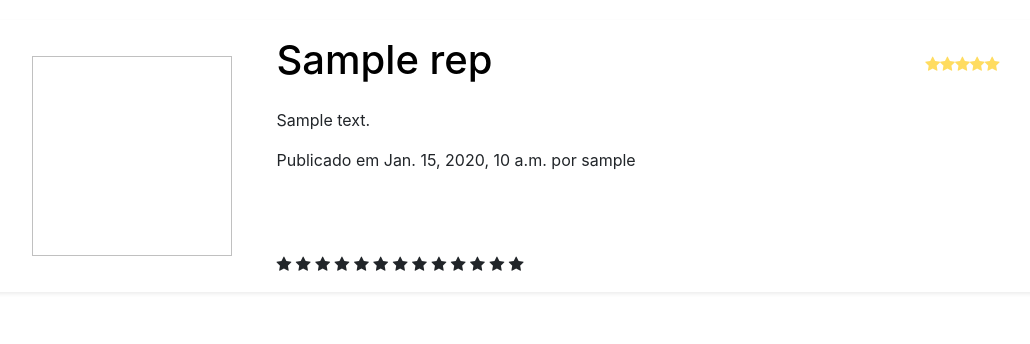
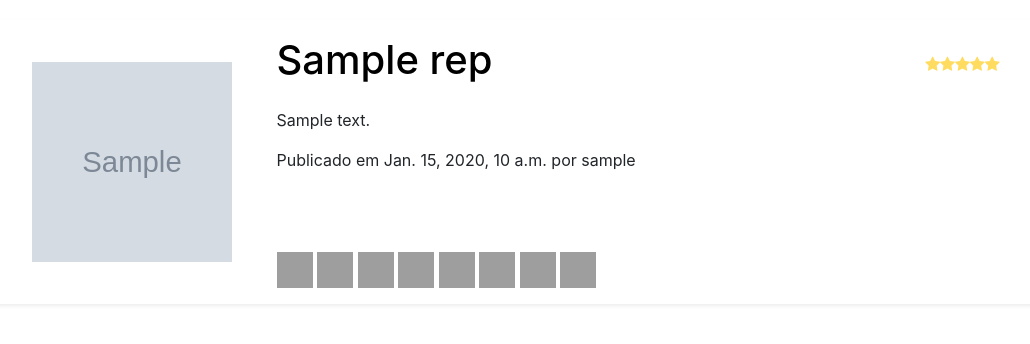
Before and after one commit to raphaelsander/SocialRep, a Django app: page /republics/ in a window 1280 px wide. Shown: the part 88-432 px from the top of the page, without its empty margins (119-1149 px from the left). Run offline with Django 3.2, Linux system fonts and the light colour scheme; tables that the repository leaves empty hold one stand-in row (values such as "Sample post"); grey boxes marked "Sample" are stand-in pictures; parts of the project's set-up code (start-up, migrations or seed data) failed here and were passed over; some libraries are stand-ins or nearby versions; grey boxes are pictures that could not be loaded.

Commit message:
Adição de configurações para media.

```diff
--- a/src/templates/republics/rep_list.html
+++ b/src/templates/republics/rep_list.html
@@ -1,12 +1,11 @@
 {% extends "base.html" %}
-
 {% block title %}SocialRep{% endblock %}
-
+{% load static %}
 {% block content %}
     {% for rep in rep_list %}
         <div class="row shadow-sm p-3" style="filter: blur(0px) grayscale(0%) hue-rotate(0deg);margin: 20px;">
             <div class="col-3 text-center d-table d-sm-table d-lg-flex justify-content-md-center align-items-md-center" style="padding: 0px;">
-                <img style="width: 200px;height: 200px;margin: 20px;">
+                <img src="/media/{{ rep.img }}" style="width: 200px;height: 200px;margin: 20px;">
             </div>
             <div class="col-9">
                 <div class="row">
@@ -33,19 +32,17 @@
                 </div>
                 <div class="row">
                     <div class="col text-nowrap">
-                        <i class="fa fa-star"></i>
-                        <i class="fa fa-star"></i>
-                        <i class="fa fa-star"></i>
-                        <i class="fa fa-star"></i>
-                        <i class="fa fa-star"></i>
-                        <i class="fa fa-star"></i>
-                        <i class="fa fa-star"></i>
-                        <i class="fa fa-star"></i>
-                        <i class="fa fa-star"></i>
-                        <i class="fa fa-star"></i>
-                        <i class="fa fa-star"></i>
-                        <i class="fa fa-star"></i>
-                        <i class="fa fa-star"></i>
+                        {% if rep.has_3d_printer %}<img src="{% static 'imgs/3d_printer.svg' %}" width="36" height="36">{% endif %}
+                        {% if rep.has_animal %}<img src="{% static 'imgs/animal.svg' %}" width="36" height="36">{% endif %}
+                        {% if rep.has_garage %}<img src="{% static 'imgs/garage.svg' %}" width="36" height="36">{% endif %}
+                        {% if rep.has_grill %}<img src="{% static 'imgs/grill.svg' %}" width="36" height="36">{% endif %}
+                        {% if rep.has_internet %}<img src="{% static 'imgs/internet.svg' %}" width="36" height="36">{% endif %}
+                        {% if rep.has_maid %}<img src="{% static 'imgs/maid.svg' %}" width="36" height="36">{% endif %}
+                        {% if rep.has_man %}<img src="{% static 'imgs/man.svg' %}" width="36" height="36">{% endif %}
+                        {% if rep.has_pool %}<img src="{% static 'imgs/pool.svg' %}" width="36" height="36">{% endif %}
+                        {% if rep.has_snooker %}<img src="{% static 'imgs/snooker.svg' %}" width="36" height="36">{% endif %}
+                        {% if rep.has_washing_machine %}<img src="{% static 'imgs/washing_machine.svg' %}" width="36" height="36">{% endif %}
+                        {% if rep.has_woman %}<img src="{% static 'imgs/woman.svg' %}" width="36" height="36">{% endif %}
                     </div>
                 </div>
             </div>
```
